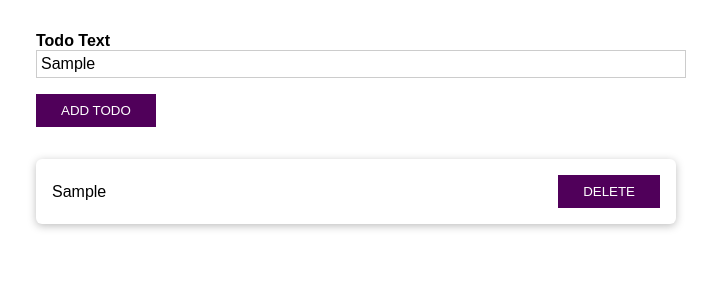
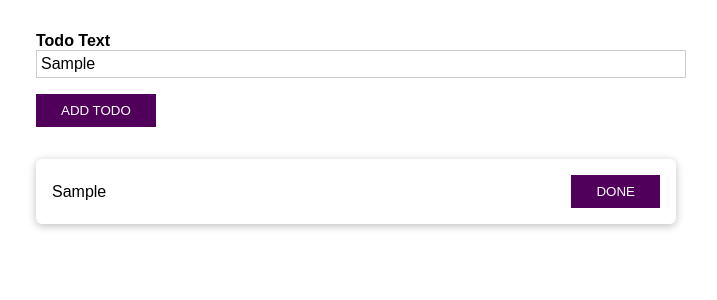
Before and after one commit to PhaneendraDulla/TodoApp-using-React-with-TS, a React (Create React App) app: page / in a window 1280 px wide. Both pictures are taken after typing "Sample" into the empty fields and a click on the button "ADD TODO". Shown: the top 300 px of the page, without its empty margins (284-1001 px from the left). Built offline with nearby package versions, Linux system fonts and the light colour scheme.

Commit message:
Update TodoList.tsx

```diff
--- a/src/Components/TodoList.tsx
+++ b/src/Components/TodoList.tsx
@@ -12,7 +12,7 @@ const TodoList: React.FC<TodoListProps> = (props) => {
       {props.items.map((todo) => (
         <li key={todo.id}>
           <span>{todo.text}</span>
-          <button onClick={props.onDeleteTodo.bind(null, todo.id)}>DELETE</button>
+          <button onClick={props.onDeleteTodo.bind(null, todo.id)}>DONE</button>
         </li>
       ))}
     </ul>
```
